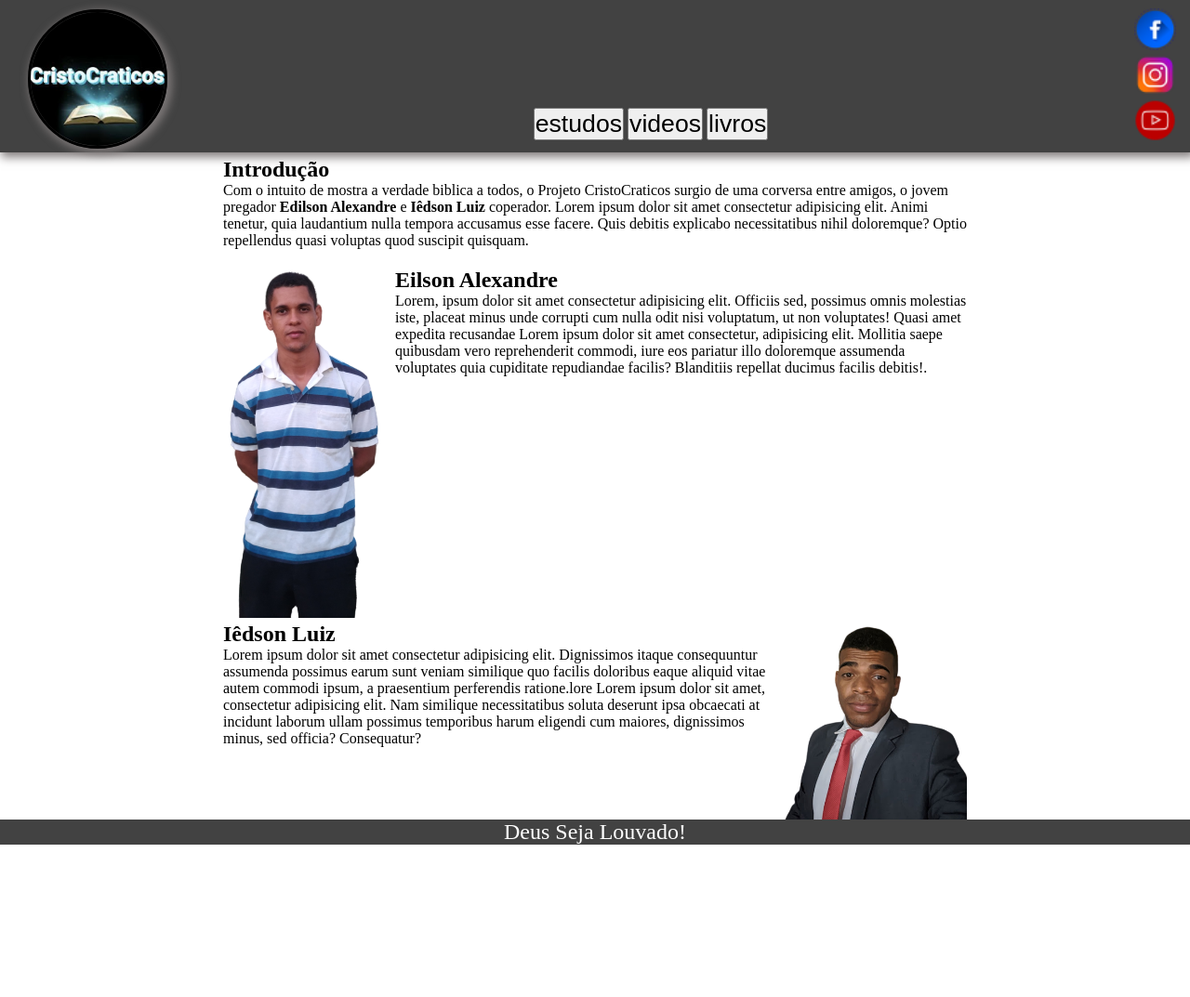
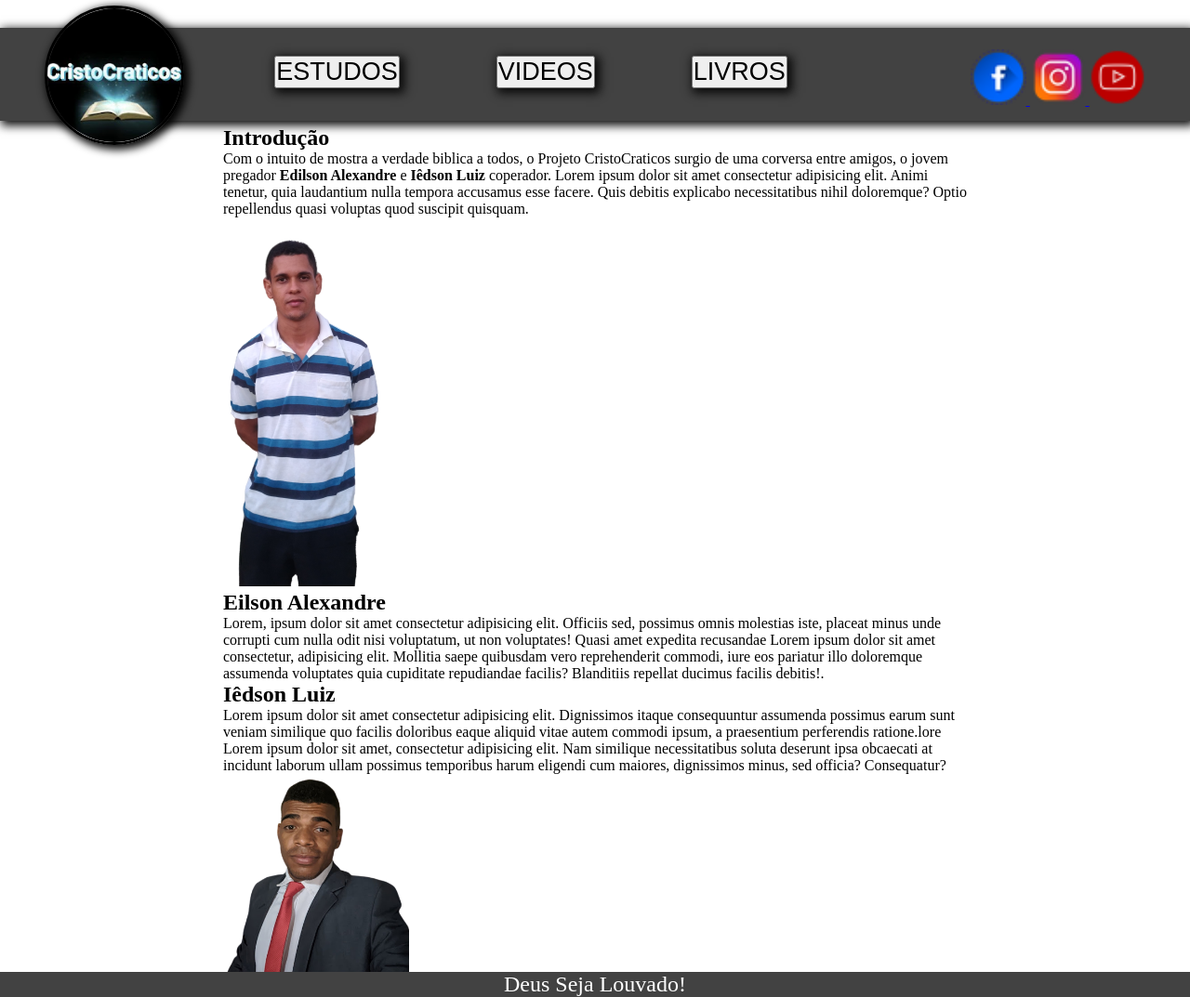
Before and after one commit to iedsonJc/CristoCraticos, a plain HTML site: page index.html in a window 1280 px wide. Shown: the whole page at 93% size. Before the commit the page ends 909 px from the top, so only its background shows below. Drawn offline with Linux system fonts and the light colour scheme.

Commit message:
melhorando top do site

```diff
--- a/css/style.css
+++ b/css/style.css
@@ -13,51 +13,54 @@ body{
 main{
     width: 800px;
     margin: auto;
-    margin: ;
+
 }
 
 
-.topo{background-color: rgba(2, 2, 2, 0.747);
+.topo{
+    background-color: rgba(2, 2, 2, 0.747);
     display: flex;
     flex-wrap: wrap;
     flex-direction: row;
     justify-content: space-around;
-    box-shadow: 3px 3px 10px 2px #7e7979;
+    box-shadow: 3px 3px 10px 2px #070707;
+    margin-top: 30px;
+    height: 100px;
 
 }
 
 .logo{
     border-radius: 50%;
-    box-shadow: 3px 3px 10px 2px #7e7979;
+    box-shadow: 3px 3px 10px 2px #000000;
     border: solid 3px rgb(0, 0, 0) ;
-    margin-left: 30px;
-    margin-top: 10px;
+    margin-top: -24px;
 }
 
 .menu{
-    padding-top: 8%;
     text-align: center;
-    margin:auto;
+    margin-top: 30px;
+
+
 }
 
 .button{
-
+   margin-right: 100px;
+   text-transform:uppercase;
+   box-shadow: 3px 3px 10px 2px #070707;
 }
 
 .botao{
-    font-size: 2em;
+    font-size: 27px;
     color: black;
     text-decoration: none;
 }
 
 .cont-reds{
-    margin-right: 15px;
-    margin-top: 9px;
-    display: flex;
-    flex-direction: column;
+    margin-top: 23px;
 }
 .icon{
-    width: 45px;
+    width: 60px;
+
 }
 
 .post-intro{
@@ -71,6 +74,8 @@ main{
 
 .post{
     display: flex;
+    flex-direction: row;
+    flex-wrap: wrap;
 }
 
 .post-text{
--- a/index.html
+++ b/index.html
@@ -39,22 +39,12 @@
 
                 <!--canais e redes sociais-->
             <div class="cont-reds">
-
-                <div class="reds">
-                    <div>
                 <a href="https://www.facebook.com/Craticos/?ref=py_c" rel="external" target="_blank"><img class="icon" src="img/facebook.ico" alt="facebook-ico">
                 </a>
-                    </div>
-                    <div>
                 <a href="https://www.instagram.com/cristocraticos/?hl=pt-br" rel="external" target="_blank"><img class="icon" src="img/instagram.ico" alt="instagram-ico">
                 </a>
-                    </div>
-                    <div>
                 <a href="https://www.youtube.com/channel/UCr7Cn7rE-QW_ZaueSrulstw" rel="external" target="_blank"><img class="icon" src="img/youtube.ico" alt="youtube-icon">
                 </a>
-                    </div>
-                </div>
-
             </div>
         </div>
     </header>
```
Lines whose indentation alone changed are shown as unchanged.
